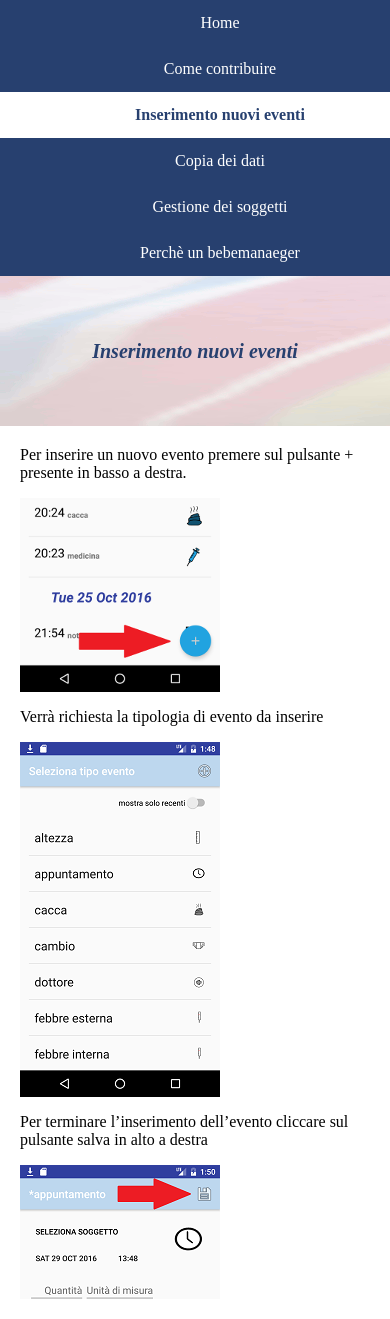
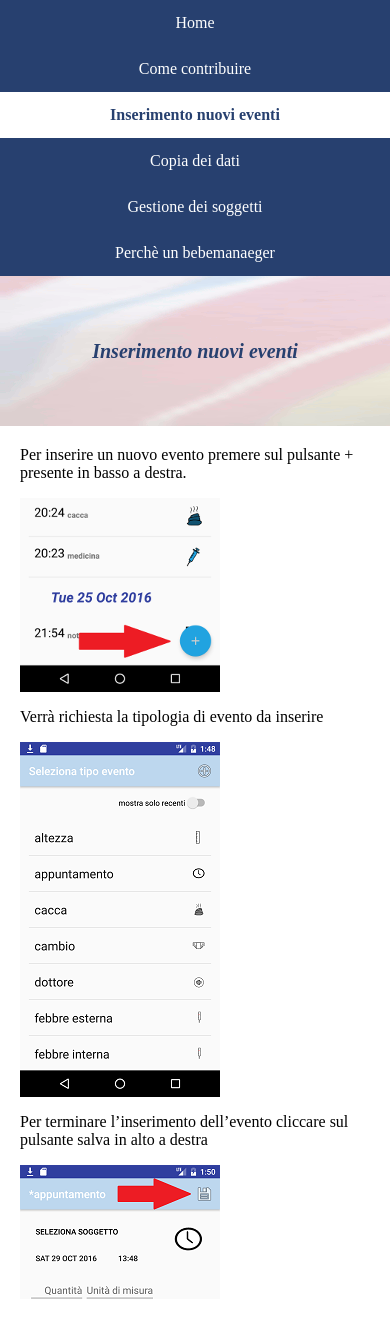
Before and after one commit to mysinmyc/bebemanager, a Jekyll site: the page built from docs/newevents.md, in a window 390 px wide. Built offline with Jekyll 4.4.1, drawn with Linux system fonts in a browser that asks for light colours.

Commit message:
fix padding mobile

```diff
--- a/docs/assets/css/main.css
+++ b/docs/assets/css/main.css
@@ -24,6 +24,7 @@
 
 	.pagesBarNotSelectedItem, .pagesBarSelectedItem {
 		width:100%;
+    		padding: 14px 0px;
 	}
 
 }
@@ -36,6 +37,9 @@
 	.content {
 		margin:40px;
 		font-size:20px;
+	}
+	.pagesBarNotSelectedItem, .pagesBarSelectedItem {
+    		padding: 14px 25px;
 	}
 }
 
@@ -63,7 +67,6 @@
 }
 
 a.pagesBarNotSelectedItem, a.pagesBarSelectedItem {
-    	padding: 14px 25px;
    	text-align: center;
     	text-decoration: none;
     	display: inline-block;
```
